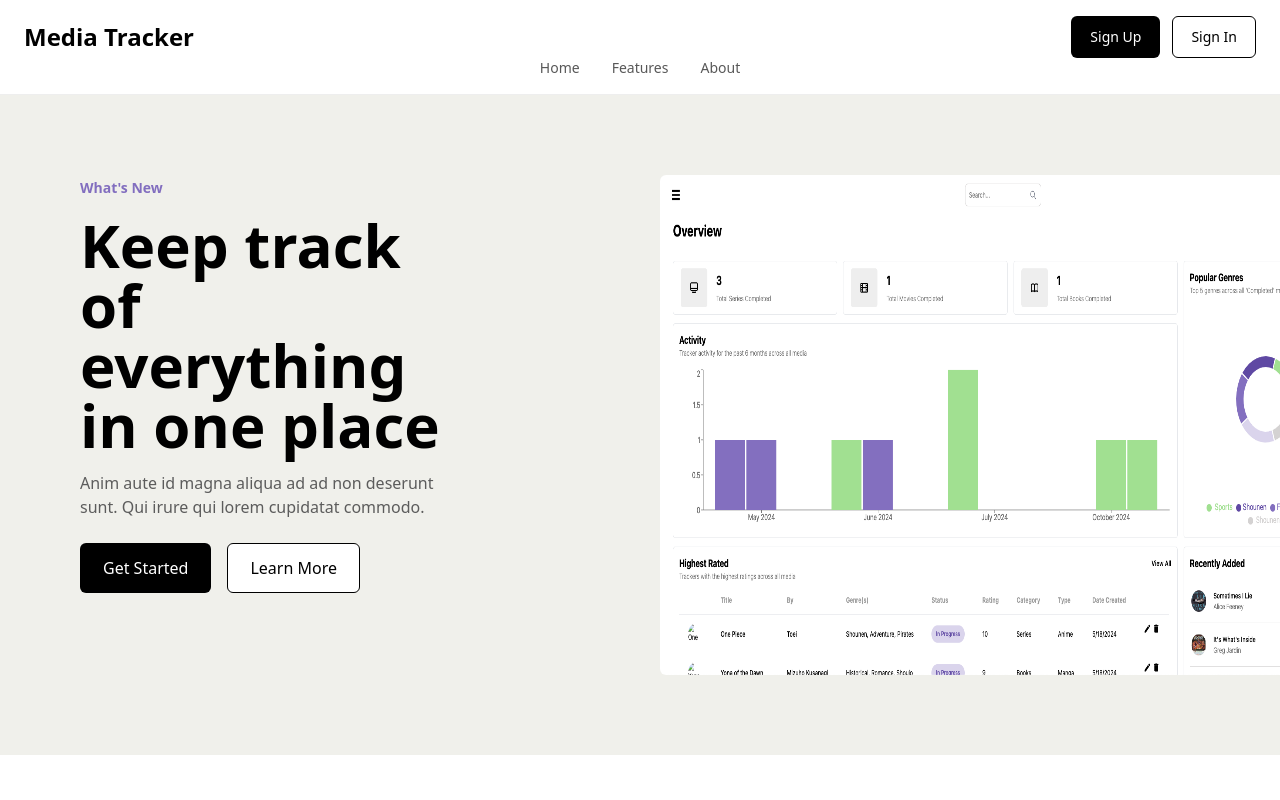
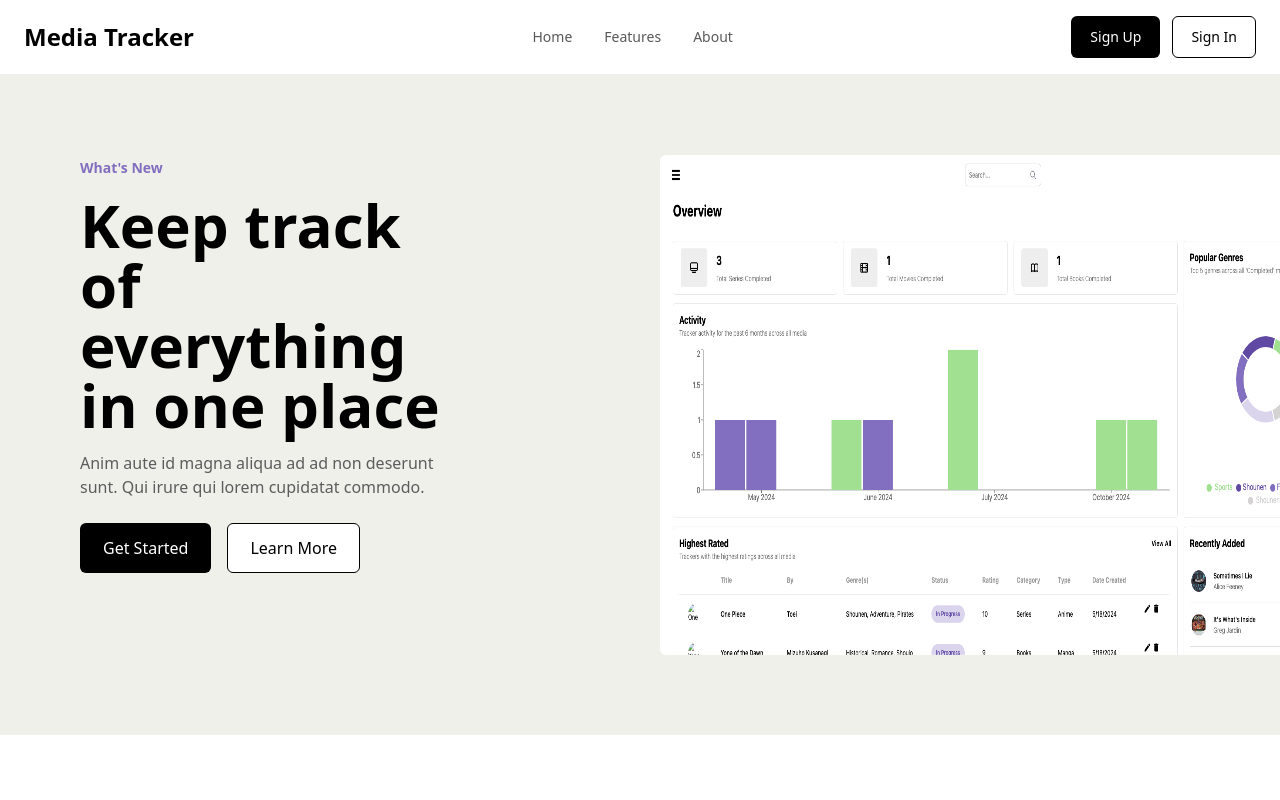
Before and after one commit to lizmery/faves-tracker, a React (Vite) app in the folder client/: page / in a window 1280 px wide. Shown: the top 800 px of the page. Built offline with nearby package versions, Linux system fonts and the light colour scheme; no server answers.

Commit message:
update Header.jsx and customThemes.js
fix navbar styling

```diff
--- a/client/src/components/Header.jsx
+++ b/client/src/components/Header.jsx
@@ -138,31 +138,40 @@ export default function Header() {
             ) : (
                 <>
                     <Navbar fluid className='bg-white border-b border-[#eee] dark:border-darkGray backdrop-blur-3xl sticky top-0 z-[100] w-full py-4' theme={navTheme}>
-                        <div className='w-full flex justify-between'>
-                        <Navbar.Brand href='/' className='text-black text-2xl font-semibold'>
+                        <Navbar.Brand href='/' className='text-black text-2xl font-semibold text-wrap'>
                             Media Tracker
                         </Navbar.Brand>
-                        <div className='flex md:order-2 lg:gap-3 gap-2'>
-                            <Link to='/sign-up' className='items-center flex invisible sm:visible'>
+                        <div className='md:flex flex-col md:flex-row order-2 lg:gap-3 gap-2 hidden'>
+                            <Link to='/sign-up' className='items-center flex'>
                                 <Button className=' bg-black text-white rounded-md'>Sign Up</Button>
                             </Link>
-                            <Link to='/sign-in' className='items-center flex invisible sm:visible'>
+                            <Link to='/sign-in' className='items-center flex'>
                                 <Button className='bg-transparent text-black border border-black rounded-md'>Sign In</Button>
                             </Link>
-                            <Navbar.Toggle />
                         </div>
-                        </div>
+                        <Navbar.Toggle />
 
-                        <Navbar.Collapse className='dark:text-[#B8B8B8]'>
-                            <Navbar.Link active={path === '/'} as={'div'} className='text-bgDark border-none opacity-70 hover:opacity-100'>
-                                <a href='/#hero'>Home</a>
-                            </Navbar.Link>
-                            <Navbar.Link active={path === '/#features'} as={'div'} className='text-bgDark border-none opacity-70 hover:opacity-100'>
-                                <a href='/#features'>Features</a>
-                            </Navbar.Link>
-                            <Navbar.Link active={path === '/#about'} as={'div'} className='text-bgDark dark:text-lightGray border-none opacity-70 dark:hover:text-lightGray hover:opacity-100 dark:hover:bg-darkGray'>
-                                <a href='/#about'>About</a>
-                            </Navbar.Link>
+                        <Navbar.Collapse className='dark:text-[#B8B8B8] w-full md:flex'>
+                            <div className='flex flex-col md:flex-row gap-3 md:gap-4 lg:gap-8 w-full'>
+                                <Navbar.Link active={path === '/'} as={'div'} className='text-bgDark border-none opacity-70 hover:opacity-100 bg-transparent'>
+                                    <a href='/#hero'>Home</a>
+                                </Navbar.Link>
+                                <Navbar.Link active={path === '/#features'} as={'div'} className='text-bgDark border-none opacity-70 hover:opacity-100 hover:bg-transparent'>
+                                    <a href='/#features'>Features</a>
+                                </Navbar.Link>
+                                <Navbar.Link active={path === '/#about'} as={'div'} className='text-bgDark border-none opacity-70  hover:opacity-100 bg-transparent'>
+                                    <a href='/#about'>About</a>
+                                </Navbar.Link>
+                            </div>
+
+                            <div className='flex flex-col gap-2 md:hidden py-3 mt-8'>
+                                <Navbar.Link active={path === '/sign-in'} href='/sign-in' className='items-center flex text-bgDark opacity-70 hover:opacity-100 pt-2 cursor-pointer border-none'>
+                                    Sign In
+                                </Navbar.Link>
+                                <Navbar.Link href='/sign-up' className='items-center flex border-none'>
+                                    <Button className='bg-black text-white rounded-md border-none'>Sign Up</Button>
+                                </Navbar.Link>
+                            </div>
                         </Navbar.Collapse>
                     </Navbar>
                 </>
--- a/client/src/flowbiteThemes/customThemes.js
+++ b/client/src/flowbiteThemes/customThemes.js
@@ -5,8 +5,11 @@ export const navTheme = {
     root: {
         base: 'py-2.5',
         inner: {
-            base: 'flex flex-col items-center justify-between px-4 lg:px-6'
+            base: 'flex flex-wrap items-center justify-between px-4 lg:px-6'
         }
+    },
+    link: {
+        base: 'block py-2 pr-4 md:p-0'
     }
 }
 
```
